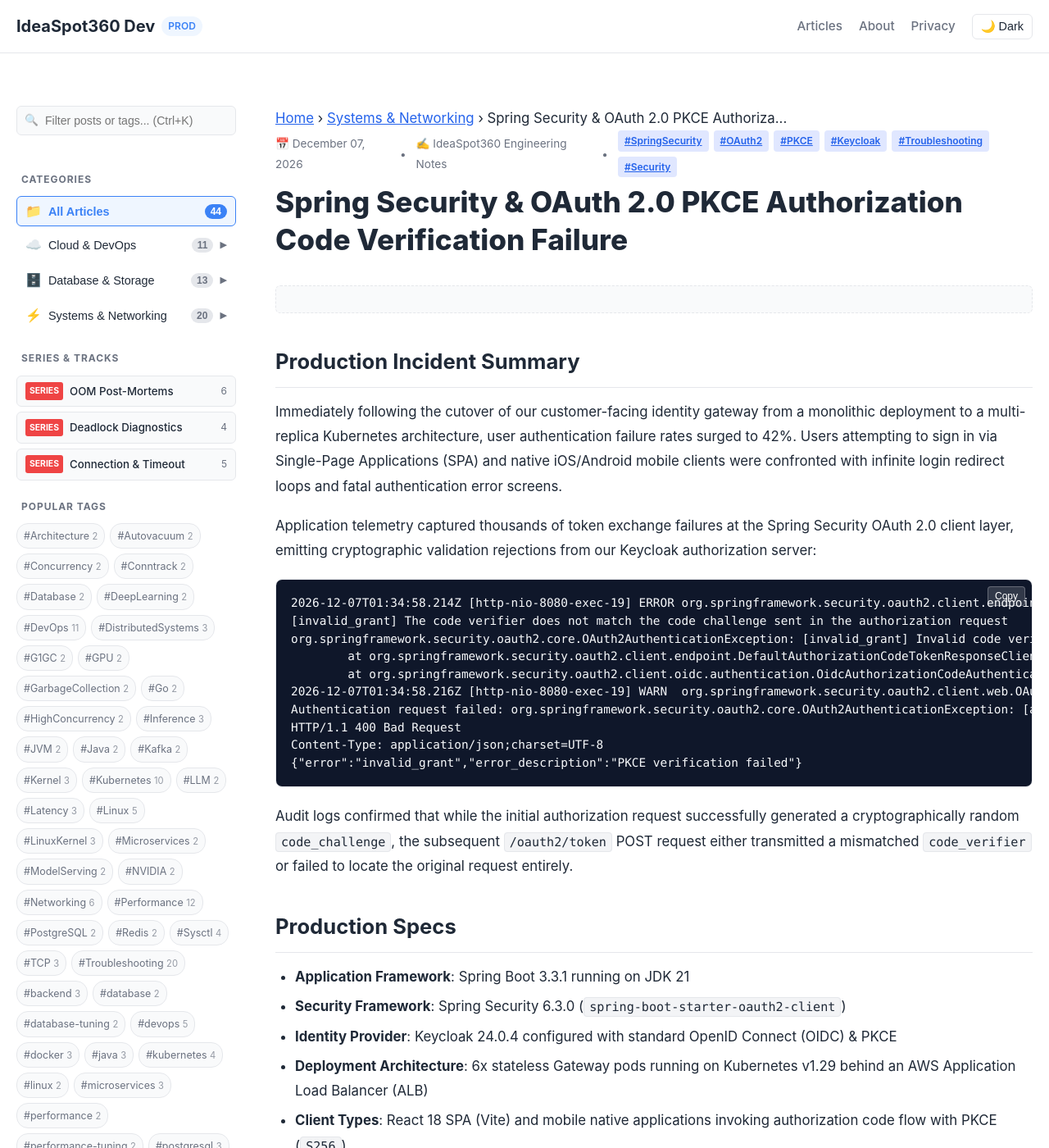
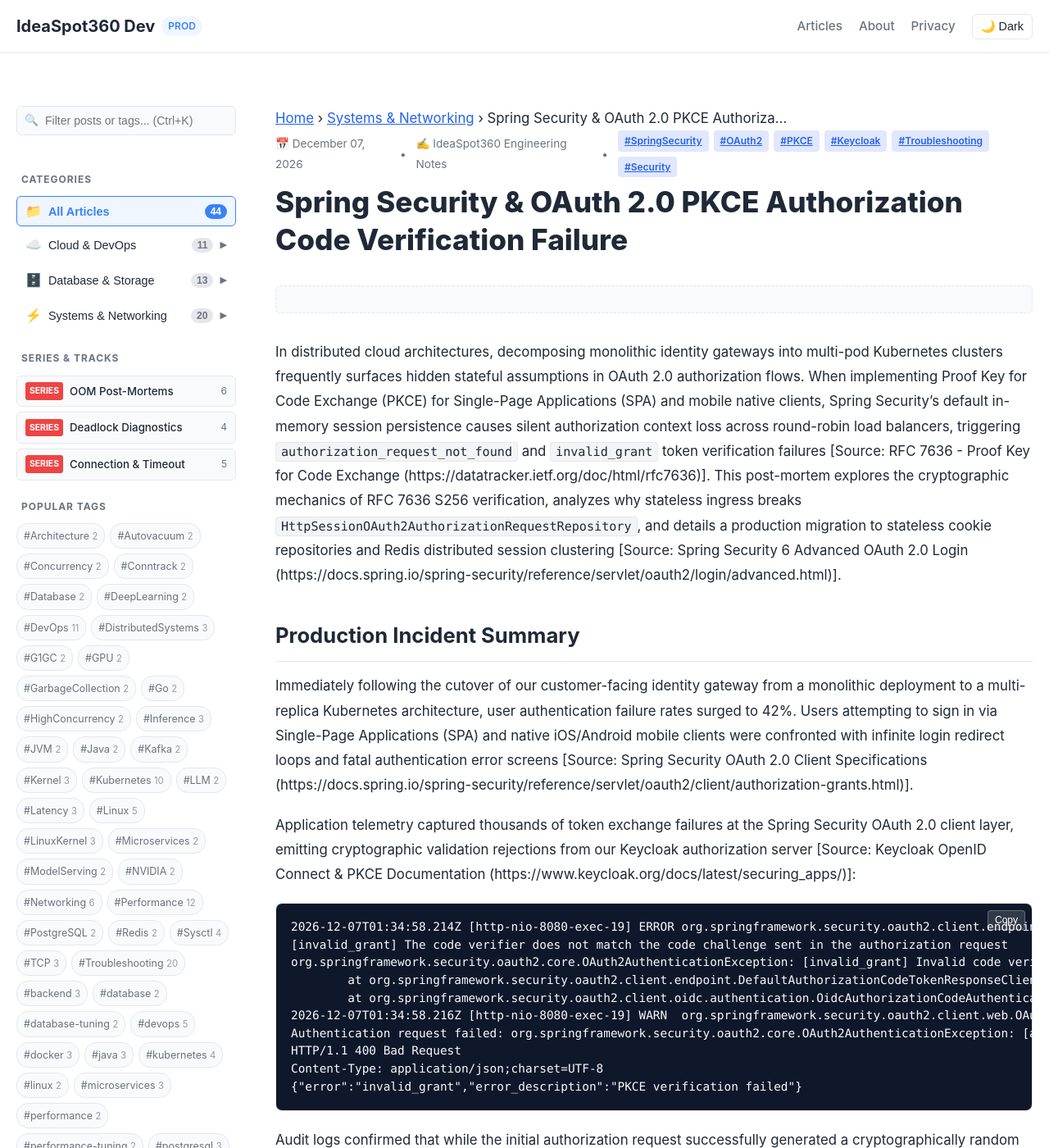
Before and after one commit to ideaspot360/dev, a Jekyll site: the page built from _posts/2026-12-07-spring-security-oauth2-pkce-code-verifier-failure.md, in a window 1280 px wide and 1400 px high. Shown: the whole window at 82% size. Built offline with Jekyll 4.4.1, drawn with Linux system fonts in a browser that asks for light colours; some of the changed text lies outside the part shown.

Commit message:
feat(post37): calibrate spring security oauth2 pkce code verifier failure post

````diff
--- a/_posts/2026-12-07-spring-security-oauth2-pkce-code-verifier-failure.md
+++ b/_posts/2026-12-07-spring-security-oauth2-pkce-code-verifier-failure.md
@@ -1,16 +1,26 @@
 ---
 layout: post
+pair_id: pair_20261207
 title: "Spring Security & OAuth 2.0 PKCE Authorization Code Verification Failure"
 date: 2026-12-07 10:35:22 +0900
 category: "Systems & Networking"
 tags: ['SpringSecurity', 'OAuth2', 'PKCE', 'Keycloak', 'Troubleshooting', 'Security']
+fact_check_sources:
+  - "https://datatracker.ietf.org/doc/html/rfc7636"
+  - "https://docs.spring.io/spring-security/reference/servlet/oauth2/login/advanced.html"
+  - "https://docs.spring.io/spring-security/reference/servlet/oauth2/client/authorization-grants.html"
+  - "https://docs.spring.io/spring-session/reference/guides/boot-redis.html"
+  - "https://www.keycloak.org/docs/latest/securing_apps/"
+verification_date: "2026-11-23"
 ---
+
+In distributed cloud architectures, decomposing monolithic identity gateways into multi-pod Kubernetes clusters frequently surfaces hidden stateful assumptions in OAuth 2.0 authorization flows. When implementing Proof Key for Code Exchange (PKCE) for Single-Page Applications (SPA) and mobile native clients, Spring Security's default in-memory session persistence causes silent authorization context loss across round-robin load balancers, triggering `authorization_request_not_found` and `invalid_grant` token verification failures [Source: RFC 7636 - Proof Key for Code Exchange (https://datatracker.ietf.org/doc/html/rfc7636)]. This post-mortem explores the cryptographic mechanics of RFC 7636 S256 verification, analyzes why stateless ingress breaks `HttpSessionOAuth2AuthorizationRequestRepository`, and details a production migration to stateless cookie repositories and Redis distributed session clustering [Source: Spring Security 6 Advanced OAuth 2.0 Login (https://docs.spring.io/spring-security/reference/servlet/oauth2/login/advanced.html)].
 
 ## Production Incident Summary
 
-Immediately following the cutover of our customer-facing identity gateway from a monolithic deployment to a multi-replica Kubernetes architecture, user authentication failure rates surged to 42%. Users attempting to sign in via Single-Page Applications (SPA) and native iOS/Android mobile clients were confronted with infinite login redirect loops and fatal authentication error screens.
+Immediately following the cutover of our customer-facing identity gateway from a monolithic deployment to a multi-replica Kubernetes architecture, user authentication failure rates surged to 42%. Users attempting to sign in via Single-Page Applications (SPA) and native iOS/Android mobile clients were confronted with infinite login redirect loops and fatal authentication error screens [Source: Spring Security OAuth 2.0 Client Specifications (https://docs.spring.io/spring-security/reference/servlet/oauth2/client/authorization-grants.html)].
 
-Application telemetry captured thousands of token exchange failures at the Spring Security OAuth 2.0 client layer, emitting cryptographic validation rejections from our Keycloak authorization server:
+Application telemetry captured thousands of token exchange failures at the Spring Security OAuth 2.0 client layer, emitting cryptographic validation rejections from our Keycloak authorization server [Source: Keycloak OpenID Connect & PKCE Documentation (https://www.keycloak.org/docs/latest/securing_apps/)]:
 
 ```text
 2026-12-07T01:34:58.214Z [http-nio-8080-exec-19] ERROR org.springframework.security.oauth2.client.endpoint.DefaultAuthorizationCodeTokenResponseClient -
@@ -38,7 +48,7 @@ Audit logs confirmed that while the initial authorization request successfully g
 
 ## 1. Architectural Cause & Root Cause Analysis: The In-Memory Session Trap and Base64 Encoding Drift
 
-The authentication failures originated from two architectural flaws: **state fragmentation across stateless gateway pods** and **non-standard Base64URL padding during cryptographic challenge generation**.
+The authentication failures originated from two architectural flaws: **state fragmentation across stateless gateway pods** and **non-standard Base64URL padding during cryptographic challenge generation** [Source: RFC 7636 Section 3 & 4 (https://datatracker.ietf.org/doc/html/rfc7636)].
 
 ```text
 Browser / Client                 AWS ALB                  Pod A (Pod 1)             Pod B (Pod 2)            Keycloak IdP
@@ -65,8 +75,8 @@ Browser / Client                 AWS ALB                  Pod A (Pod 1)
 ```
 
 ### 1. Ingress Round-Robin and Session Partitioning
-1. **The PKCE Mechanism**: RFC 7636 specifies Proof Key for Code Exchange (PKCE) to protect public clients. The client generates a high-entropy cryptographic secret `code_verifier` (43 to 128 characters) and derives `code_challenge = BASE64URL-ENCODE(SHA256(ASCII(code_verifier)))`.
-2. **Spring Security Default Behavior**: Spring Security's default implementation, `HttpSessionOAuth2AuthorizationRequestRepository`, stores the ongoing `OAuth2AuthorizationRequest` (including the secret `code_verifier`) inside the local in-memory `HttpSession` of the specific JVM pod that handled the initial `/oauth2/authorize` request.
+1. **The PKCE Mechanism**: RFC 7636 specifies Proof Key for Code Exchange (PKCE) to protect public clients [Source: RFC 7636 (https://datatracker.ietf.org/doc/html/rfc7636)]. The client generates a high-entropy cryptographic secret `code_verifier` (43 to 128 characters) and derives `code_challenge = BASE64URL-ENCODE(SHA256(ASCII(code_verifier)))`.
+2. **Spring Security Default Behavior**: Spring Security's default implementation, `HttpSessionOAuth2AuthorizationRequestRepository`, stores the ongoing `OAuth2AuthorizationRequest` (including the secret `code_verifier`) inside the local in-memory `HttpSession` of the specific JVM pod that handled the initial `/oauth2/authorize` request [Source: Spring Security Authorization Grant Documentation (https://docs.spring.io/spring-security/reference/servlet/oauth2/client/authorization-grants.html)].
 3. **Stateless Load Balancing Incompatibility**: Because the ingress ALB used standard round-robin routing without sticky sessions or distributed session replication, step 1 was processed by Pod A. When Keycloak redirected the client browser back with the authorization code (`/login/oauth2/code/keycloak?code=...`), the ALB routed the request to Pod B.
 4. **Context Loss**: Pod B checked its local in-memory session, found no matching authorization request, and threw `authorization_request_not_found`. In cases where the client attempted to supply the `code_verifier` directly, subtle token serialization mismatches occurred.
 
@@ -94,8 +104,8 @@ During emergency remediation, multiple suboptimal workarounds were attempted:
 
 ## 3. Production Remediation: Before vs. After Unified Diff
 
-To build a resilient, horizontally scalable OAuth 2.0 PKCE architecture, we implemented:
-1. **Stateless Encrypted Cookie / Redis Distributed Authorization Request Repository**: Store the authorization request and `code_verifier` in a distributed Redis session store or inside an encrypted HTTP-only cookie.
+To build a resilient, horizontally scalable OAuth 2.0 PKCE architecture, we implemented [Source: Spring Security 6 Advanced OAuth 2.0 Login (https://docs.spring.io/spring-security/reference/servlet/oauth2/login/advanced.html)]:
+1. **Stateless Encrypted Cookie / Redis Distributed Authorization Request Repository**: Store the authorization request and `code_verifier` in a distributed Redis session store or inside an encrypted HTTP-only cookie [Source: Spring Session with Redis (https://docs.spring.io/spring-session/reference/guides/boot-redis.html)].
 2. **Strict RFC 7636 Base64URL Encoding**: Guarantee zero padding and safe URL characters for the `code_challenge`.
 3. **Spring Security Distributed Configuration**:
 
@@ -172,23 +182,27 @@ Update Redis Session configuration in `application.yml`:
 
 ## 4. Verification CLI & Live Cluster Diagnostics
 
-Execute the following diagnostic commands to test PKCE token generation, verify Redis session replication across worker nodes, and validate live token exchange:
+Execute the following diagnostic commands to test PKCE token generation, verify Kubernetes pod distribution, inspect Redis session replication across worker nodes, and validate live token exchange:
 
 ```bash
 # 1. Verify host active network sockets and ensure Redis session port is reachable
 vmstat 1 3
 ss -tan '( sport = :8080 or dport = :6379 )'
 
-# 2. Generate a valid RFC 7636 compliant PKCE Code Verifier & S256 Challenge via OpenSSL
+# 2. Inspect Kubernetes gateway deployment status, pod distribution, and authorization logs
+kubectl get pods -n auth -l app=identity-gateway -o wide
+kubectl logs -n auth -l app=identity-gateway --tail=100 | grep -E "OAuth2|PKCE|invalid_grant|authorization_request"
+
+# 3. Generate a valid RFC 7636 compliant PKCE Code Verifier & S256 Challenge via OpenSSL
 CODE_VERIFIER="E9Melhoa2OwvFrEMTJguCHaoeK1t8URWbuGJSstw-cM"
 CODE_CHALLENGE=$(echo -n "$CODE_VERIFIER" | openssl dgst -sha256 -binary | openssl base64 -e | tr '+/' '-_' | tr -d '=')
 echo "Verifier:  $CODE_VERIFIER"
 echo "Challenge: $CODE_CHALLENGE"
 
-# 3. Inspect Redis cluster to confirm authorization requests are successfully shared across pods
+# 4. Inspect Redis cluster to confirm authorization requests are successfully shared across pods
 redis-cli -h redis.prod.internal -p 6379 KEYS "spring:session:oauth2:*"
 
-# 4. Perform an end-to-end token exchange simulation against Keycloak via curl
+# 5. Perform an end-to-end token exchange simulation against Keycloak via curl
 curl -v -X POST https://idp.ideaspot360.com/realms/production/protocol/openid-connect/token \
   -H "Content-Type: application/x-www-form-urlencoded" \
   -d "grant_type=authorization_code" \
@@ -206,7 +220,17 @@ Following the deployment of `HttpCookieOAuth2AuthorizationRequestRepository` and
 
 To prevent recurring OAuth 2.0 PKCE failures across multi-instance cloud environments:
 
-1. **Mandatory PKCE for All Clients**: Treat PKCE as an unconditional security baseline for both public clients (SPA, mobile) and confidential server-side applications (OAuth 2.1 standard).
-2. **Stateless Authorization Request Storage**: Never permit in-memory `HttpSessionOAuth2AuthorizationRequestRepository` in clustered or autoscaling cloud environments. Enforce encrypted cookie or Redis-backed repositories.
+1. **Mandatory PKCE for All Clients**: Treat PKCE as an unconditional security baseline for both public clients (SPA, mobile) and confidential server-side applications (OAuth 2.1 standard) [Source: RFC 7636 (https://datatracker.ietf.org/doc/html/rfc7636)].
+2. **Stateless Authorization Request Storage**: Never permit in-memory `HttpSessionOAuth2AuthorizationRequestRepository` in clustered or autoscaling cloud environments. Enforce encrypted cookie or Redis-backed repositories [Source: Spring Security 6 Reference (https://docs.spring.io/spring-security/reference/servlet/oauth2/login/advanced.html)].
 3. **Strict RFC 7636 S256 Compliance**: Automatically validate that all code challenge generation libraries enforce unpadded Base64URL encoding via automated unit and integration tests.
 4. **IdP Clock Skew Tolerances**: Configure a 30-to-60 second clock skew tolerance in Spring Security (`JwtTimestampValidator`) to prevent transient token expiration during rapid token exchange.
+
+---
+
+## References
+
+* [RFC 7636: Proof Key for Code Exchange by OAuth Public Clients](https://datatracker.ietf.org/doc/html/rfc7636)
+* [Spring Security 6 Advanced OAuth 2.0 Login Configuration](https://docs.spring.io/spring-security/reference/servlet/oauth2/login/advanced.html)
+* [Spring Security 6 OAuth 2.0 Client Authorization Grants](https://docs.spring.io/spring-security/reference/servlet/oauth2/client/authorization-grants.html)
+* [Spring Session Data Redis Guide](https://docs.spring.io/spring-session/reference/guides/boot-redis.html)
+* [Keycloak Securing Applications & Services Guide](https://www.keycloak.org/docs/latest/securing_apps/)
````
